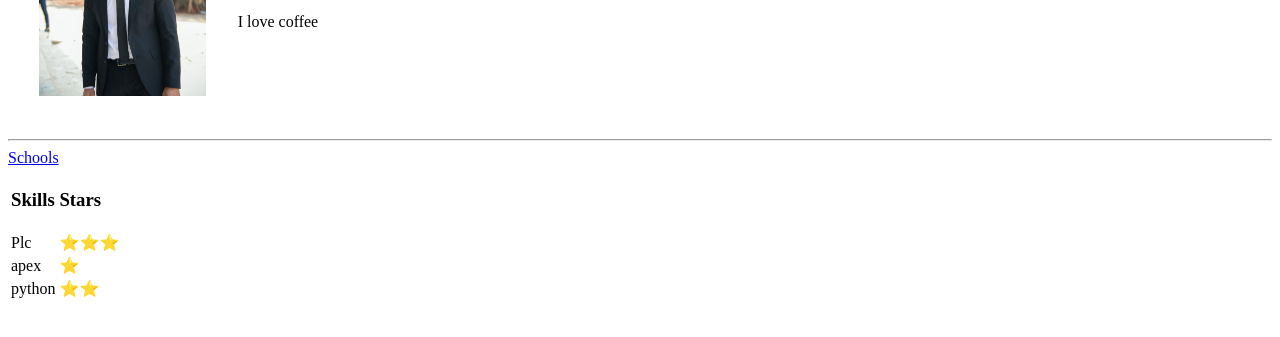
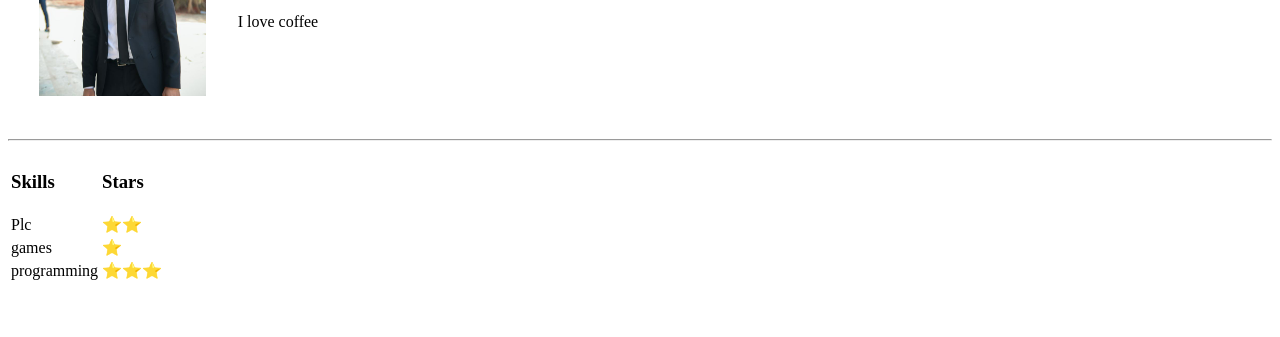
Before and after one commit to MahmoudFzy/cv, a plain HTML site: page index.html in a window 1280 px wide. Shown: the part 193-530 px from the top of the page. Drawn offline with Linux system fonts and the light colour scheme.

Commit message:
Update index.html

```diff
--- a/index.html
+++ b/index.html
@@ -12,7 +12,7 @@
     <tr>
       <td><img src="mahfzy.jpg" alt="Mahmoud Fawzy Profile Picture" height="250"></td>
       <td>
-        <h1><a href="https://www.facebook.com/hoda.fawzy.2011">Mahmoud Fawzy</a></h1>
+        <h1><a href="https://www.facebook.com/mahfzy">Mahmoud Fawzy</a></h1>
         <p><em>Iam an electrical <strong>Engineer</strong>.</em></p>
         <p>I love coffee</p>
       </td>
@@ -20,7 +20,6 @@
   </table>
 
   <hr>
-  <a href="Schools.html">Schools</a>
   <table>
     <tr>
       <td>
@@ -32,15 +31,15 @@
     </tr>
     <tr>
       <td>Plc</td>
-      <td>⭐️⭐️⭐️</td>
+      <td>⭐️⭐️</td>
     </tr>
     <tr>
-      <td>apex</td>
+      <td>games</td>
       <td>⭐️</td>
     </tr>
     <tr>
-      <td>python</td>
-      <td>⭐️⭐️</td>
+      <td>programming</td>
+      <td>⭐️⭐️⭐️</td>
     </tr>
   </table>
 
```
